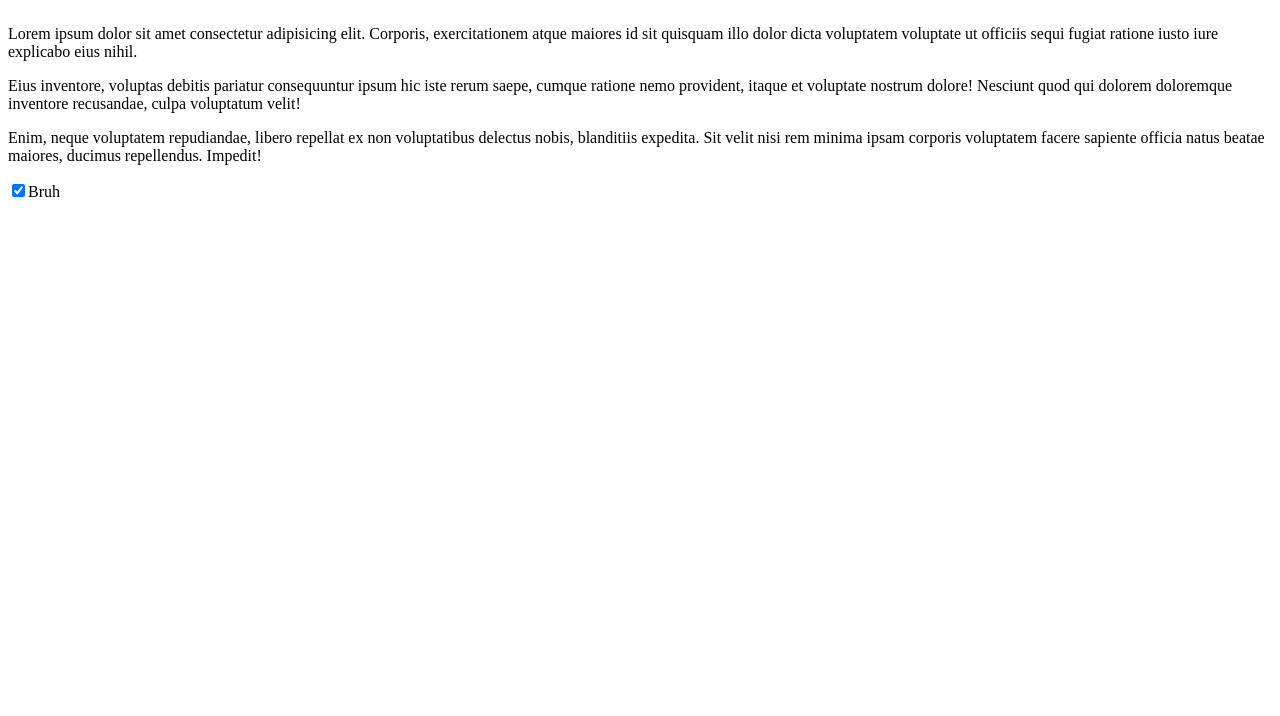
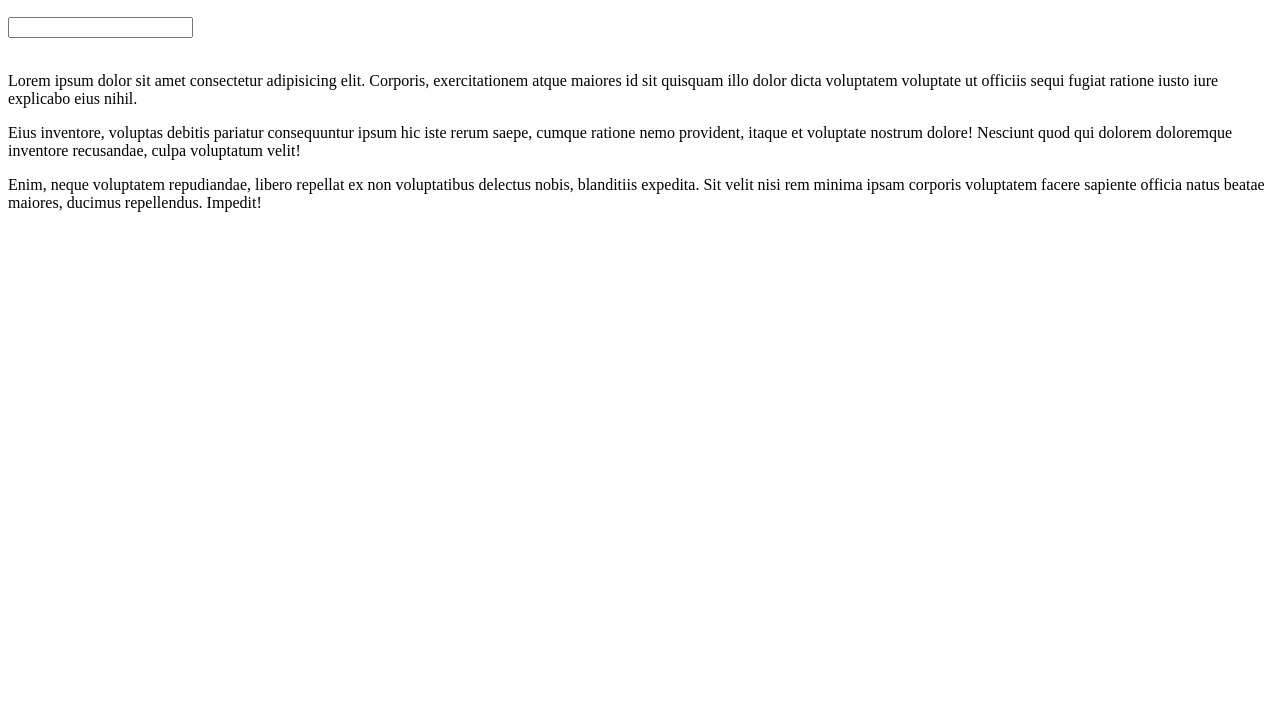
Before and after one commit to KKaged/study-practice, a plain HTML site: page DOM Manipulation/index.html in a window 1280 px wide. Shown: the part 84-800 px from the top of the page. Drawn offline with Linux system fonts and the light colour scheme.

Commit message:
studied some aspects of the DOM

```diff
--- a/DOM Manipulation/index.html
+++ b/DOM Manipulation/index.html
@@ -10,6 +10,7 @@
   <body>
     <nav>
       <h1 id="main-header">Header</h1>
+      <input type="text" name="" id="" />
       <div class="container">
         <img src="" alt="" />
         <img src="" alt="" />
@@ -34,7 +35,6 @@
         ducimus repellendus. Impedit!
       </p>
     </nav>
-    <input type="checkbox" id="scales" name="scales" checked />Bruh
     <script src="/DOM Manipulation/script.js"></script>
   </body>
 </html>
--- a/DOM Manipulation/script.js
+++ b/DOM Manipulation/script.js
@@ -12,10 +12,34 @@ const firstP = document.querySelector("p"); //This grabs the first 'P' element.
 const checkbox = document.querySelector("input[type=checkbox]"); // grabs the first input with the type of button.
 
 // querySelectorAll - like tag name but you can use it to select everything of whichever you choose to identify. Can be used to grab classes and ID's. Just use their symbols.
-const allP = document.querySelectorAll("p"); // Grabs all 'p' elements.
+const allP = document.querySelector("p"); // Grabs all 'p' elements.
 
 // innerText - Allows you to modify the innerText of that object.
 mainHeader.innerText = "I was modified in the JavaSript File!";
 
 // innerHTML - if I wanted to add/change an element to whatever I want it to use this.
 mainHeader.innerHTML = "<p>NEW HEADER!</p>"; // In this case, it replaced the current value
+
+// .id attribute - Can use this to change the elements ID's name to whatever you choose for it to be.
+mainHeader.id = "newID"; // The header's ID is 'newID'
+
+// .styles attribute - This allows you to change the style of whatever you truly want. Everything is camelCase and in ''.
+mainHeader.style.fontSize = "2rem"; //Changes the font size of the header.
+
+// Getting all the computed styles of any element
+window.getComputedStyle(mainHeader); //This gives us all of the styles set onto that element
+
+// setAttribute , getAttribute - These methods allow you to get the elements attribute and set the attribute
+
+allP.getAttribute(""); // Returns null since their is no class.
+
+allP.setAttribute("class", "purple"); // sets a class and is named purple
+
+// classList - allows you to mess with the class attribute within the element you have chosen
+firstP.classList.add("lorems"); //adds the class
+
+firstP.classList.remove("lorems"); //removes the class
+
+firstP.classList.contains("lorems"); //Checks to see if it contains a class with the assigned name, returns a boolean
+
+firstP.classList.toggle("lorems"); //When ran, it will 'toggle' the class by removing it and adding it, returns boolean
```
